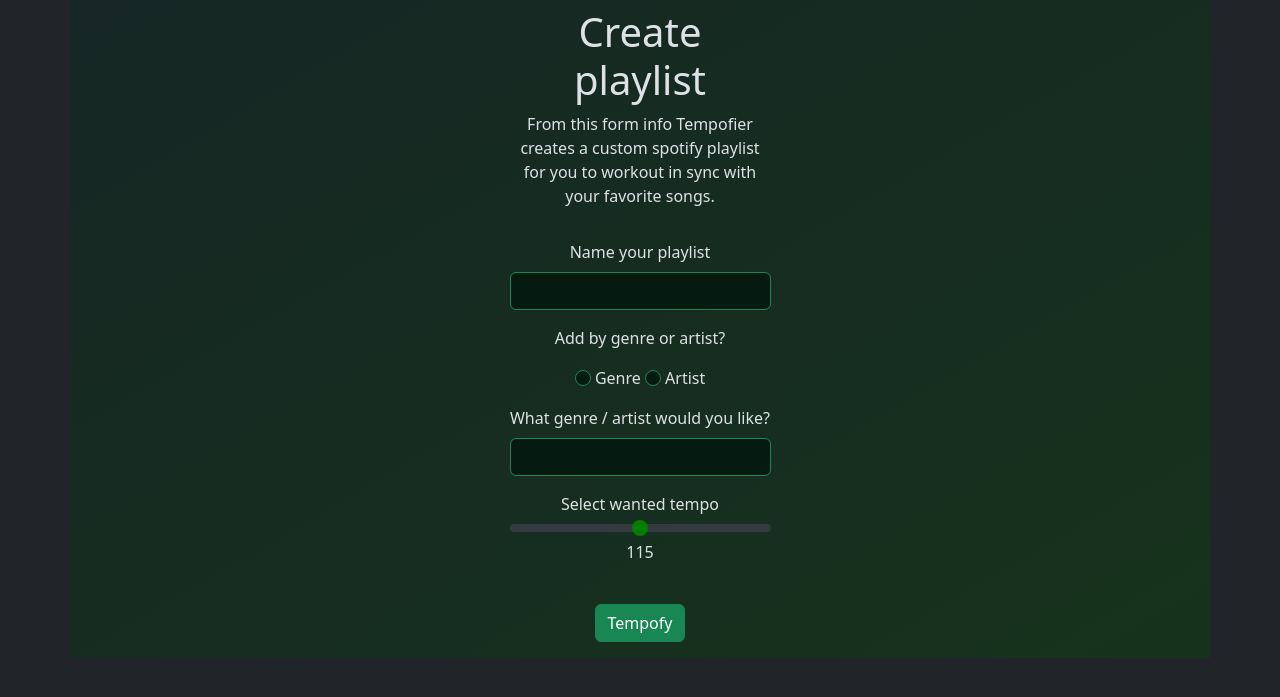
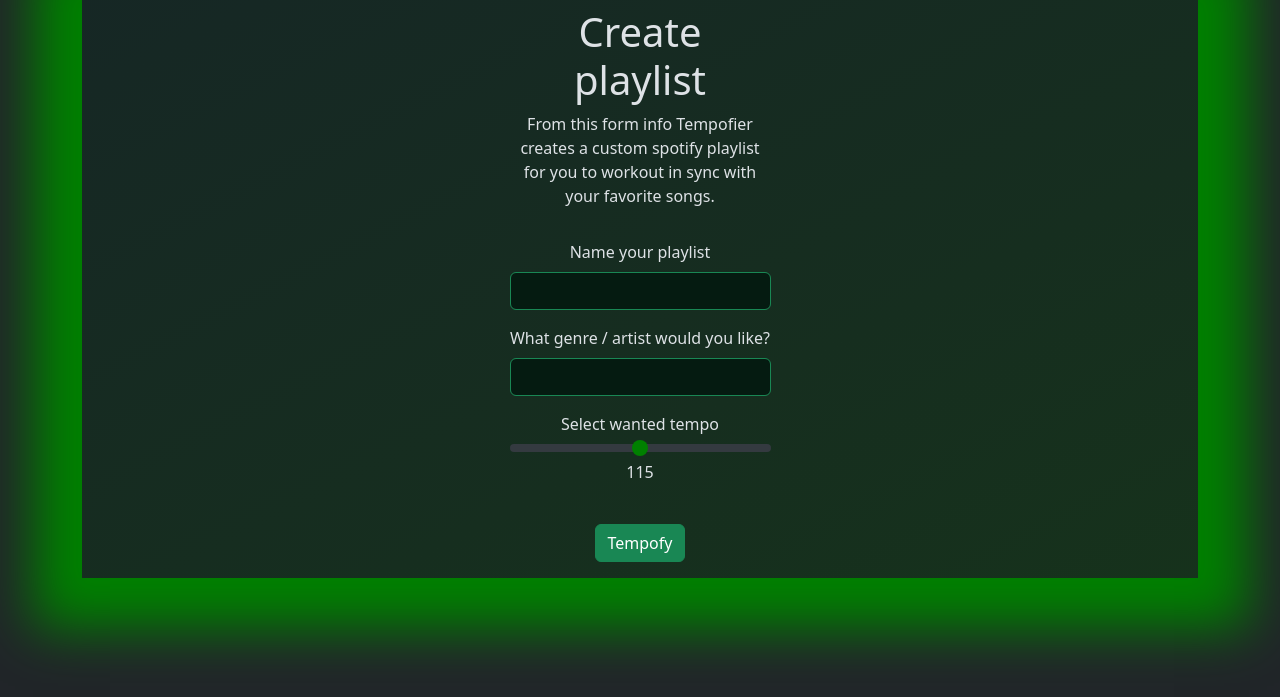
Before and after one commit to PlayJeri/spotify_cadencefier, a Flask app: template app/templates/playlist.html in a window 1280 px wide. Shown: the top 697 px of the page. Run offline with Flask 2, Linux system fonts and the light colour scheme; the template is opened without the code that fills it: values that come from a table or form of the project are taken from there, others are empty.

Commit message:
removed artist option and added spinner

```diff
--- a/app/forms.py
+++ b/app/forms.py
@@ -4,7 +4,7 @@ from wtforms.validators import data_required
 
 class PlayListForm(FlaskForm):
   playlist_name = StringField('Name your playlist', validators=[data_required()])
-  genre_or_artist = RadioField('Add by genre or artist?', choices=['Genre', 'Artist'])
   genre = StringField('What genre / artist would you like?', validators=[data_required()])
   tempo = IntegerRangeField('Select wanted tempo', default=115)
   submit = SubmitField('Tempofy')
+  # genre_or_artist = RadioField('Add by genre or artist?', choices=['Genre', 'Artist'])
--- a/app/templates/playlist.html
+++ b/app/templates/playlist.html
@@ -4,7 +4,7 @@
 
 {% block content %}
 <div class="container">
-<form method="POST">
+<form method="POST" style="box-shadow: 1px 1px 50px 50px green;" id="form">
     <div class="row py-2 justify-content-center">
         <div class="col-lg-3 col-md-6 col-12 text-center">
             <h1>Create playlist</h1>
@@ -16,21 +16,6 @@
             {{ form.hidden_tag() }}
             {{ form.playlist_name.label(class="form-label") }}
             {{ form.playlist_name(class="form-control bg-success-subtle border-success") }}
-        </div>
-    </div>
-    <div class="row py-2 justify-content-center">
-        <div class="col-lg-3 col-md-6 col-12 text-center">
-            {{ form.genre_or_artist.label.text }}
-        </div>
-    </div>
-    <div class="row py-2 justify-content-center">
-        <div class="col-lg-3 col-md-6 col-12 text-center">
-            {% for subfield in form.genre_or_artist %}
-            <tr>
-                <td>{{ subfield(class="form-check-input bg-success-subtle border-success", type="radio") }}</td>
-                <td>{{ subfield.label(class="form-check-label") }}</td>
-            </tr>
-            {% endfor %}
         </div>
     </div>
     <div class="row py-2 justify-content-center">
@@ -50,11 +35,26 @@
     </div>
     <div class="row py-3 justify-content-center">
         <div class="col-lg-3 col-md-6 col-12 text-center">
-            {{ form.submit(class="btn btn-success")}}
+            {{ form.submit(class="btn btn-success", id="submit-form")}}
         </div>
     </div>
 </form>
+<div class="spinner-border text-success mx-auto" role="status" id="spinner" style="display: none; position: absolute; top: 250px; left: 400px;">
+    <span class="sr-only">Tempofying...</span>
 </div>
+</div>
+<script>
+    const form = document.getElementById('form')
+    const spinner = document.getElementById('spinner')
+
+    form.addEventListener('submit', function() {
+        spinner.style.display = 'block'
+    })
+
+    window.onload = function() {
+    spinner.style.display = 'none';
+  };
+  </script>
 <script>
     function outputUpdate(value) {
         document.querySelector('#selected-tempo').value = value;
```
Also changed, not shown: app/routes.py (+6 -14 lines), app/templates/home.html (+5 -4 lines).
